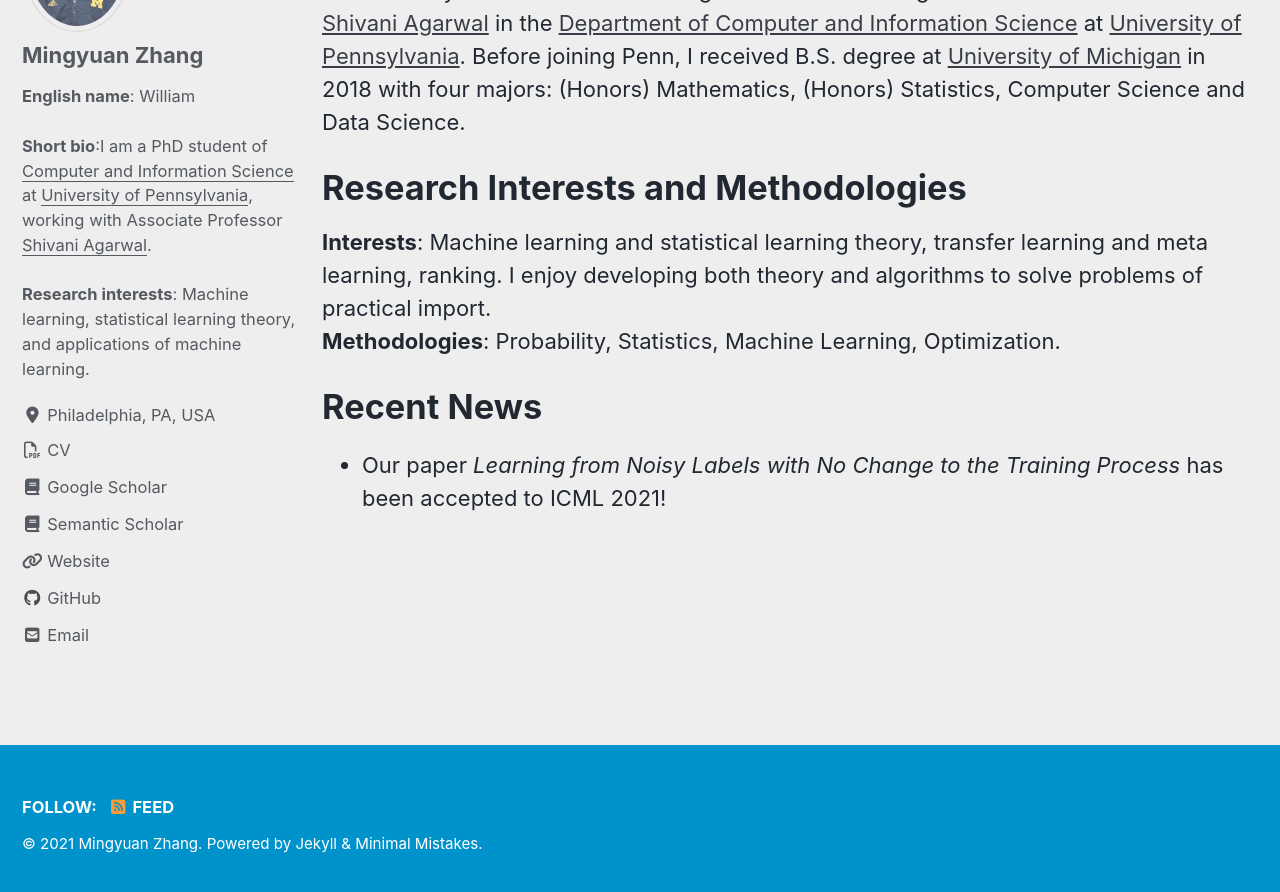
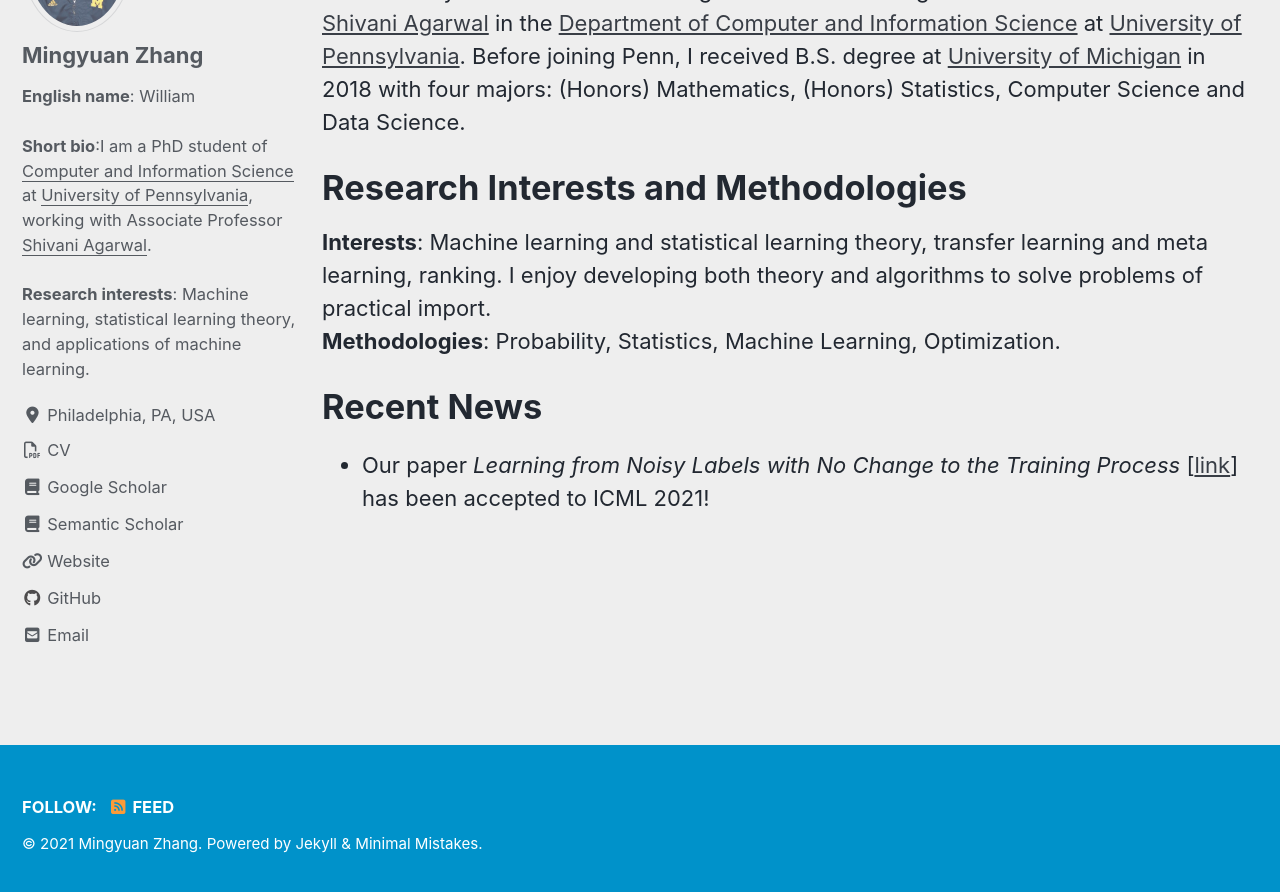
Before and after one commit to moshimowang/moshimowang.github.io, a Jekyll site: the page built from _pages/about.md, in a window 1280 px wide and 900 px high, scrolled down 222 px. Shown: the top 892 px of the window. Built offline with Jekyll 4.4.1, drawn with Linux system fonts in a browser that asks for light colours; cached includes are drawn as plain includes; nearby versions of some CDN libraries.

Commit message:
added ICML 2021 paper link

```diff
--- a/_pages/about.md
+++ b/_pages/about.md
@@ -20,4 +20,4 @@
 
 Recent News
 ======
-* Our paper <em>Learning from Noisy Labels with No Change to the Training Process</em> has been accepted to ICML 2021!<br>
+* Our paper <em>Learning from Noisy Labels with No Change to the Training Process</em> [[link](http://proceedings.mlr.press/v139/zhang21k.html)] has been accepted to ICML 2021!<br>
```
Also changed, not shown: _pages/publications.md (+1 -1 lines).
